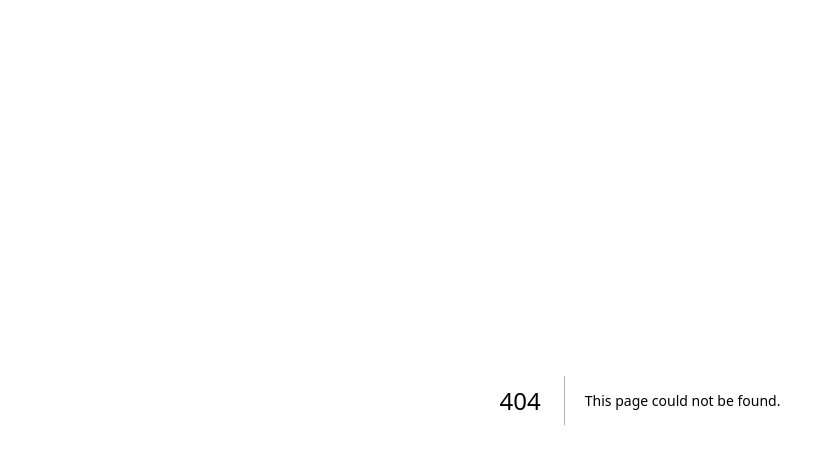
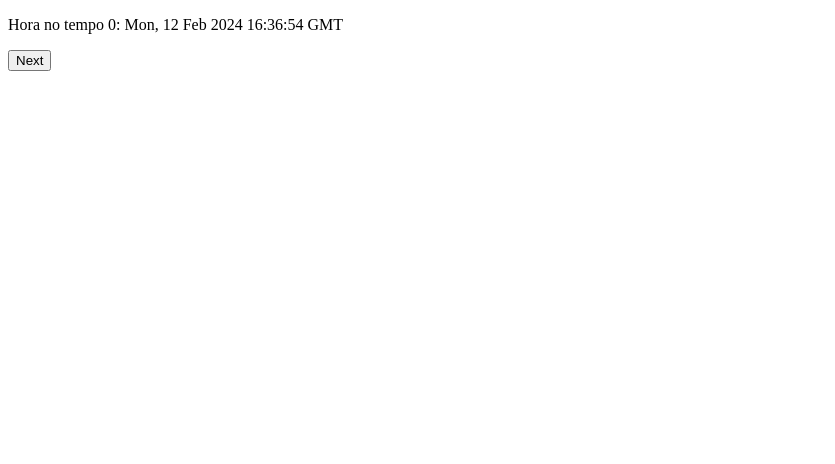
Before and after one commit to helioalb/nextjs, a Next.js app in the folder exercicios/: page /effect/use in a window 1280 px wide. Before the commit this address had no page. Shown: the top 464 px of the page, without its empty margins (0-835 px from the left). Built offline with nearby package versions, Linux system fonts and the light colour scheme.

Commit message:
Add useEffect example

```diff
--- /dev/null
+++ b/exercicios/src/pages/effect/use.jsx
@@ -0,0 +1,30 @@
+import { useEffect, useState } from "react";
+
+export default function useCallback() {
+  const [time, setTime] = useState(0)
+  const [date, setDate] = useState()
+
+  useEffect(() => {
+    async function changeDate() {
+      const date = await externalGetDate()
+      setDate(date)
+    }
+
+    changeDate()
+  }, [time])
+
+  return (
+    <div>
+      <p>Hora no tempo {time}: {date}</p>
+      <button onClick={() => setTime(time + 1)}>Next</button>
+    </div>
+  )
+}
+
+async function externalGetDate() {
+  return new Promise((resolve) => {
+    setTimeout(() => {
+      resolve(new Date().toUTCString())
+    }, 2000);
+  })
+}
```
